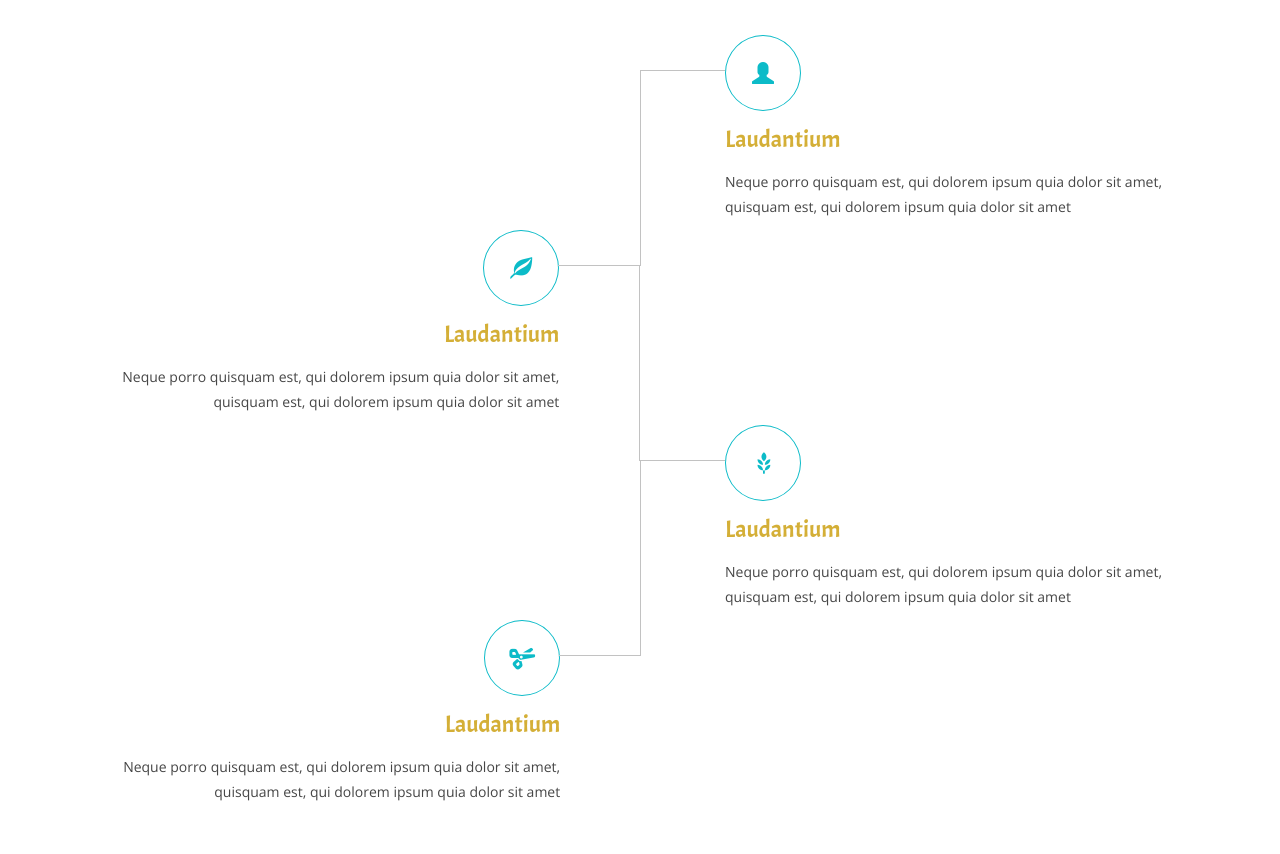
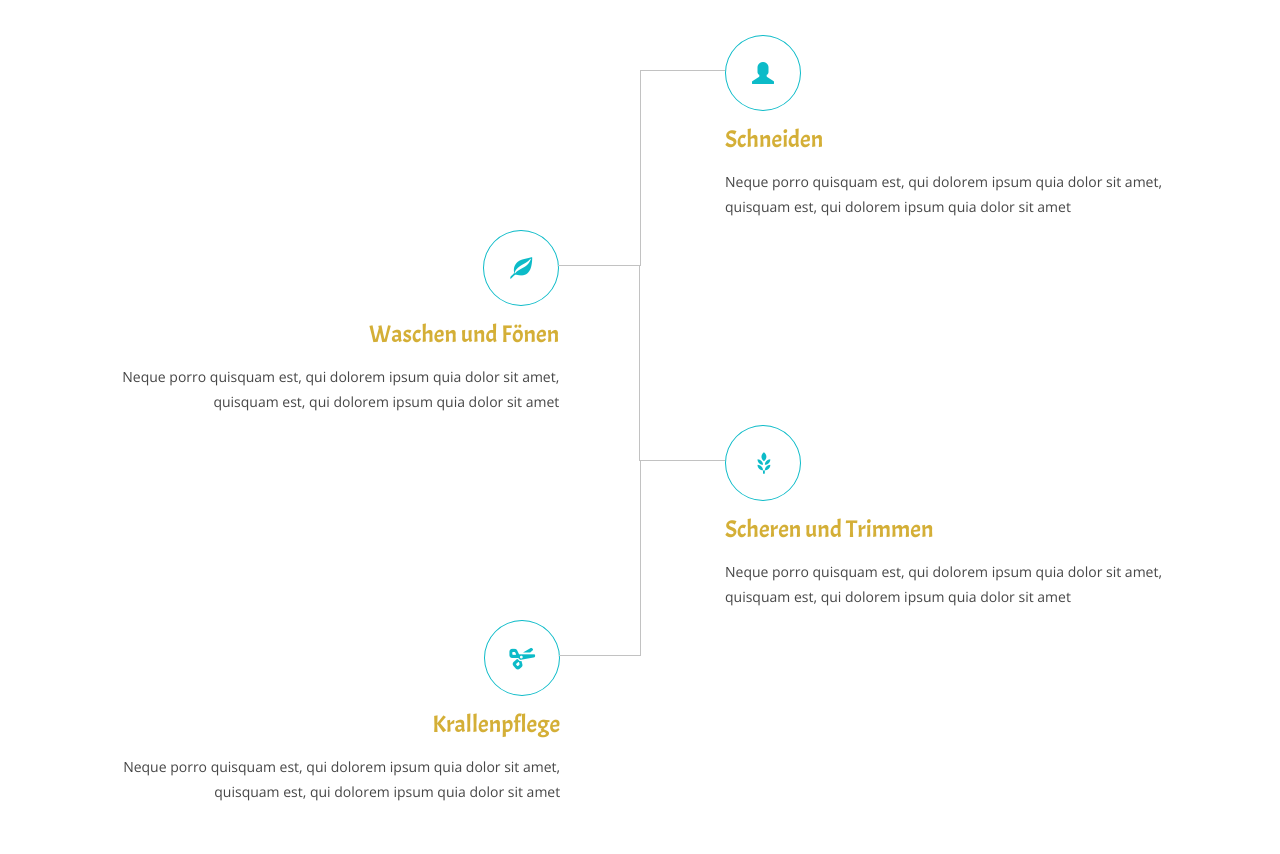
Before and after one commit to forki/VierPfoten, a plain HTML site: page index.html in a window 1280 px wide. Shown: the part 2780-3634 px from the top of the page. Drawn offline with nearby package versions, Linux system fonts and the light colour scheme.

Commit message:
HEadlines

```diff
--- a/index.html
+++ b/index.html
@@ -389,14 +389,14 @@ License URL: http://creativecommons.org/licenses/by/3.0/
 		<div class="col-md-6 treat-right wow bounceInDown" data-wow-duration="1.5s" data-wow-delay="0s">
 			<div class="treat-icon">
 			<span class="glyphicon glyphicon-user" aria-hidden="true"></span>
-			<h4>Laudantium</h4>
+			<h4>Schneiden</h4>
 			<p> Neque porro quisquam est, qui dolorem ipsum quia dolor sit amet, quisquam est, qui dolorem ipsum quia dolor sit amet</p>
 			</div>
 		</div>
 		<div class="col-md-6 treat-right2 text-right wow bounceInDown" data-wow-duration="1.5s" data-wow-delay="0.1s">
 			<div class="treat-icon1">
 			<span class="glyphicon glyphicon-leaf" aria-hidden="true"></span>
-			<h4>Laudantium</h4>
+			<h4>Waschen und Fönen</h4>
 			<p> Neque porro quisquam est, qui dolorem ipsum quia dolor sit amet, quisquam est, qui dolorem ipsum quia dolor sit amet</p>
 			</div>
 		</div>
@@ -411,14 +411,14 @@ License URL: http://creativecommons.org/licenses/by/3.0/
 		<div class="col-md-6 treat-right wow bounceInDown" data-wow-duration="1.5s" data-wow-delay="0.2s">
 			<div class="treat-icon">
 			<span class="glyphicon glyphicon-grain" aria-hidden="true"></span>
-			<h4>Laudantium</h4>
+			<h4>Scheren und Trimmen</h4>
 			<p> Neque porro quisquam est, qui dolorem ipsum quia dolor sit amet, quisquam est, qui dolorem ipsum quia dolor sit amet</p>
 			</div>
 		</div>
 		<div class="col-md-6 treat-right2 text-right no-bor wow bounceInDown" data-wow-duration="1.5s" data-wow-delay="0.3s">
 			<div class="treat-icon1">
 			<span class="glyphicon glyphicon-scissors" aria-hidden="true"></span>
-			<h4>Laudantium</h4>
+			<h4>Krallenpflege</h4>
 			<p> Neque porro quisquam est, qui dolorem ipsum quia dolor sit amet, quisquam est, qui dolorem ipsum quia dolor sit amet</p>
 			</div>
 		</div>
```
